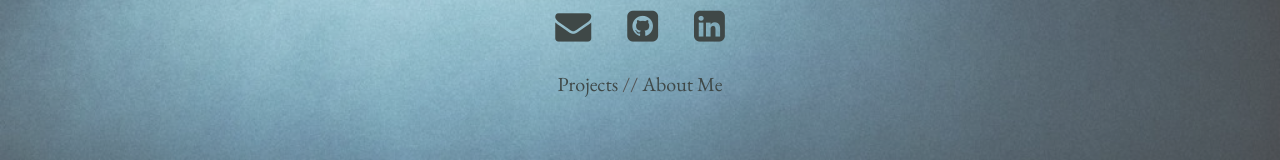
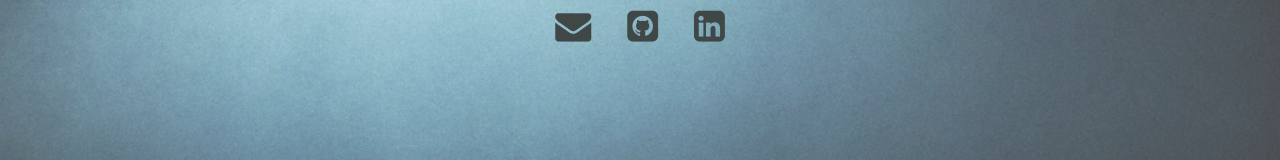
Before and after one commit to vshah505/vishalshah, a website: page index.html in a window 1280 px wide. Shown: the part 400-560 px from the top of the page. Drawn offline with nearby package versions, Linux system fonts and the light colour scheme.

Commit message:
remove broken links (for now)

```diff
--- a/index.html
+++ b/index.html
@@ -43,8 +43,9 @@
     </div>
 
     <!-- Text Links -->
+    <!--
     <div class="row centered" style="margin-top: 10px">
-      <a href="projects.html">Projects</a> // <a href="about.html">About Me</a><!--// <a href="https://github.com/vshah505">GitHub</a> -->
+      <a href="projects.html">Projects</a> // <a href="about.html">About Me</a>--><!--// <a href="https://github.com/vshah505">GitHub</a> -->
     </div>
     <div style="margin-top: 150px;"></div>
   </div>
```
